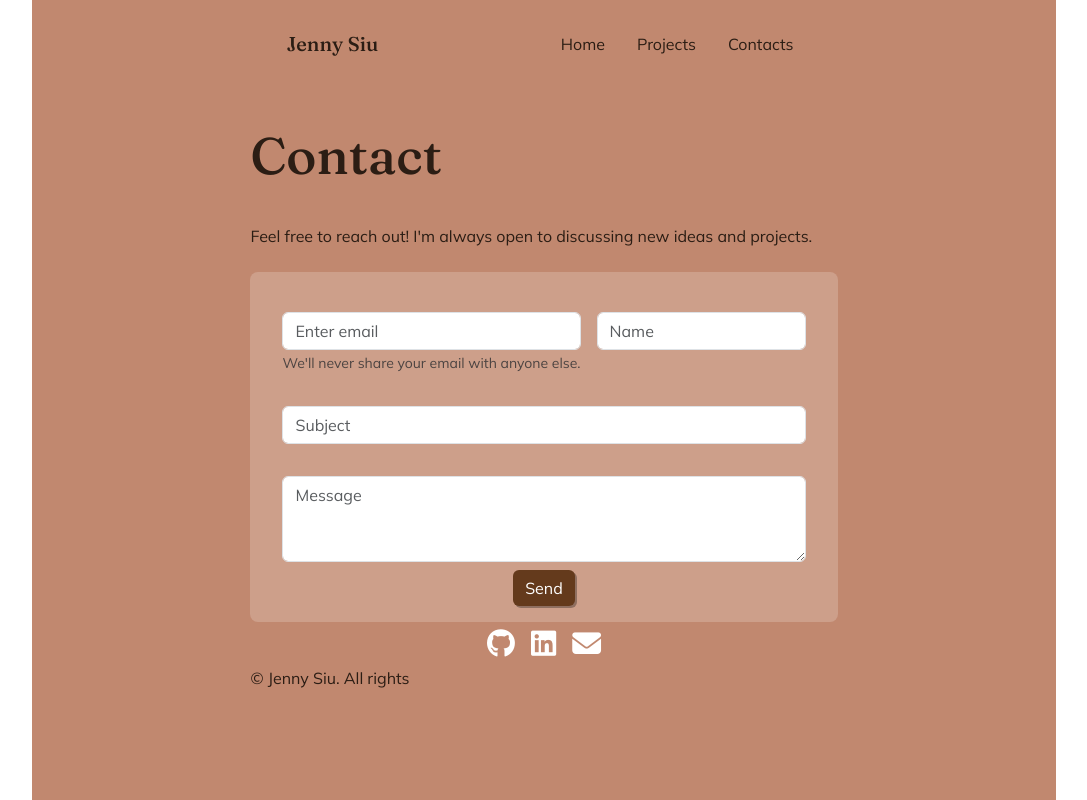
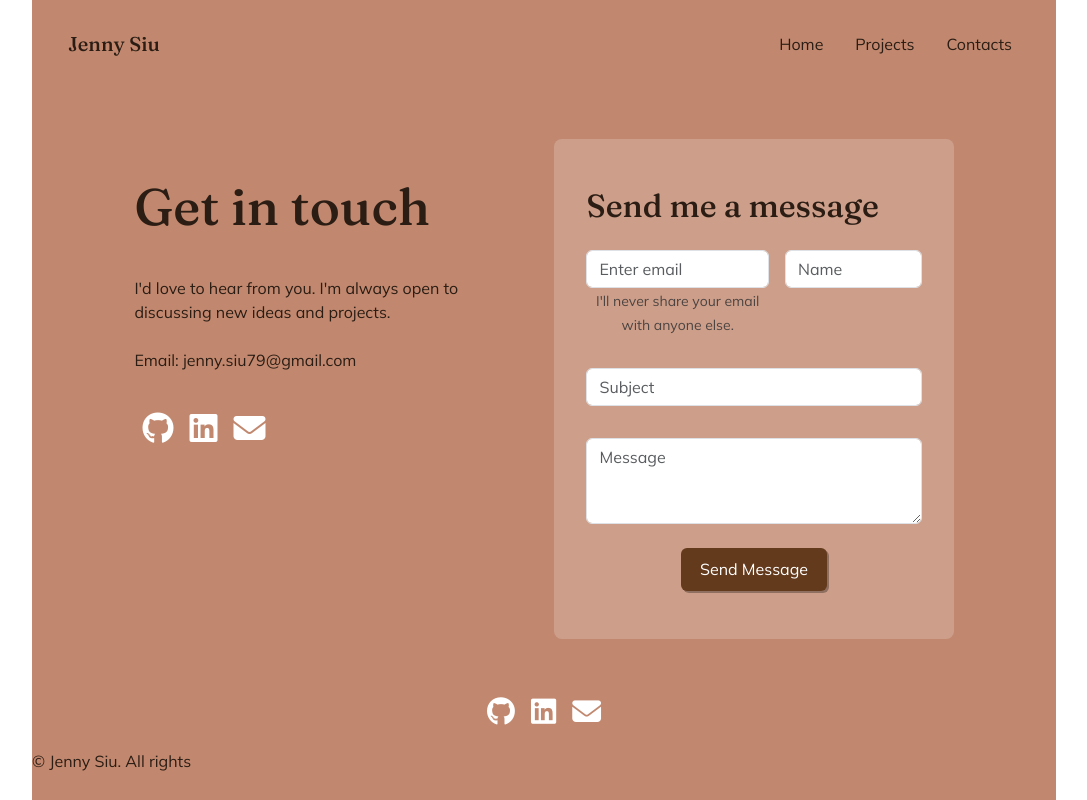
Before and after one commit to jennysiu/jennysReactPortfolio, a React (Vite) app: page /contact in a window 1280 px wide. Shown: the whole page, without its empty margins (96-1183 px from the left). Built offline with nearby package versions, Linux system fonts and the light colour scheme.

Commit message:
added contact links

```diff
--- a/src/components/Contact/index.jsx
+++ b/src/components/Contact/index.jsx
@@ -7,16 +7,32 @@ import './style.css';
 
 function Contact() {
   return (
-    <div>
-      <h1>Contact</h1>
-      <p className='contact-intro'>Feel free to reach out! I'm always open to discussing new ideas and projects.</p>
+    <div className='contact-container'>
+      <section className='contact-info'>
+        <h1>Get in touch</h1>
+        <p className='contact-intro'>I'd love to hear from you. I'm always open to discussing new ideas and projects.</p>
+        <p>Email: jenny.siu79@gmail.com</p>
+        <div className='contact-links'>
+          <a href="https://github.com/jennysiu">
+            <i className="fa-brands fa-github"></i>
+          </a>
+          <a href="https://www.linkedin.com/in/jenny-siu-534576156/">
+            <i className="fa-brands fa-linkedin"></i>
+          </a>
+          <a href="mailto:jenny.siu79@gmail.com">
+            <i className="fa-solid fa-envelope"></i>
+          </a>
+        </div>
+      </section>
+
       <Form>
+        <h2>Send me a message</h2>
         <div className='contact-details'>
           <Form.Group className="mb-2" controlId="formBasicEmail">
             <Form.Label></Form.Label>
             <Form.Control type="email" placeholder="Enter email" />
             <Form.Text className="text-muted">
-              We'll never share your email with anyone else.
+              I'll never share your email with anyone else.
             </Form.Text>
           </Form.Group>
 
@@ -36,15 +52,10 @@ function Contact() {
           <Form.Control as="textarea" rows={3} placeholder="Message"/>
         </Form.Group>
 
-        <Button variant="primary" type="submit">
-          Send
+        <Button className="send-button" variant="primary" type="submit">
+          Send Message
         </Button>
       </Form>
-
-      <section className='contact-info'>
-
-      </section>
-
     </div>
   )
 }
--- a/src/components/Contact/style.css
+++ b/src/components/Contact/style.css
@@ -1,7 +1,26 @@
+/* contact css */
+
+h2 {
+  text-align: left;
+  margin-top: 2rem;
+  margin-bottom: 0;
+  color: var(--deep-brown);
+}
+
+p{
+  margin: 1rem 0;
+}
+
 form {
   padding: 1rem 2rem;
   background-color: rgba(255, 255, 255, 0.189);
   border-radius: 0.5rem;
+}
+
+.contact-container {
+  display: flex;
+  gap: 2rem;
+  margin: 5% 10%;
 }
 
 .contact-intro {
@@ -12,3 +31,15 @@ form {
   display: flex;
   gap: 1rem;
 }
+
+.contact-links {
+  text-align: left;
+  font-size: 2rem;
+  margin: 2rem 0;
+}
+
+.send-button {
+  margin-top: 1rem;
+  margin-bottom: 2rem;
+  padding: 0.6em 1.2em;
+}
--- a/src/index.css
+++ b/src/index.css
@@ -25,9 +25,11 @@ a {
   font-weight: 500;
   color: white;
   text-decoration: inherit;
+  transition: border-color 0.25s;
 }
 a:hover {
   color: rgba(35, 116, 160, 0.946);
+
 }
 
 body {
--- a/src/pages/styling/Home.css
+++ b/src/pages/styling/Home.css
@@ -41,6 +41,7 @@ h2 {
   margin: 2rem 0;
   color: var(--deep-brown);
 }
+
 .about-me {
   margin: 5% 10%;
   text-align: left
```
